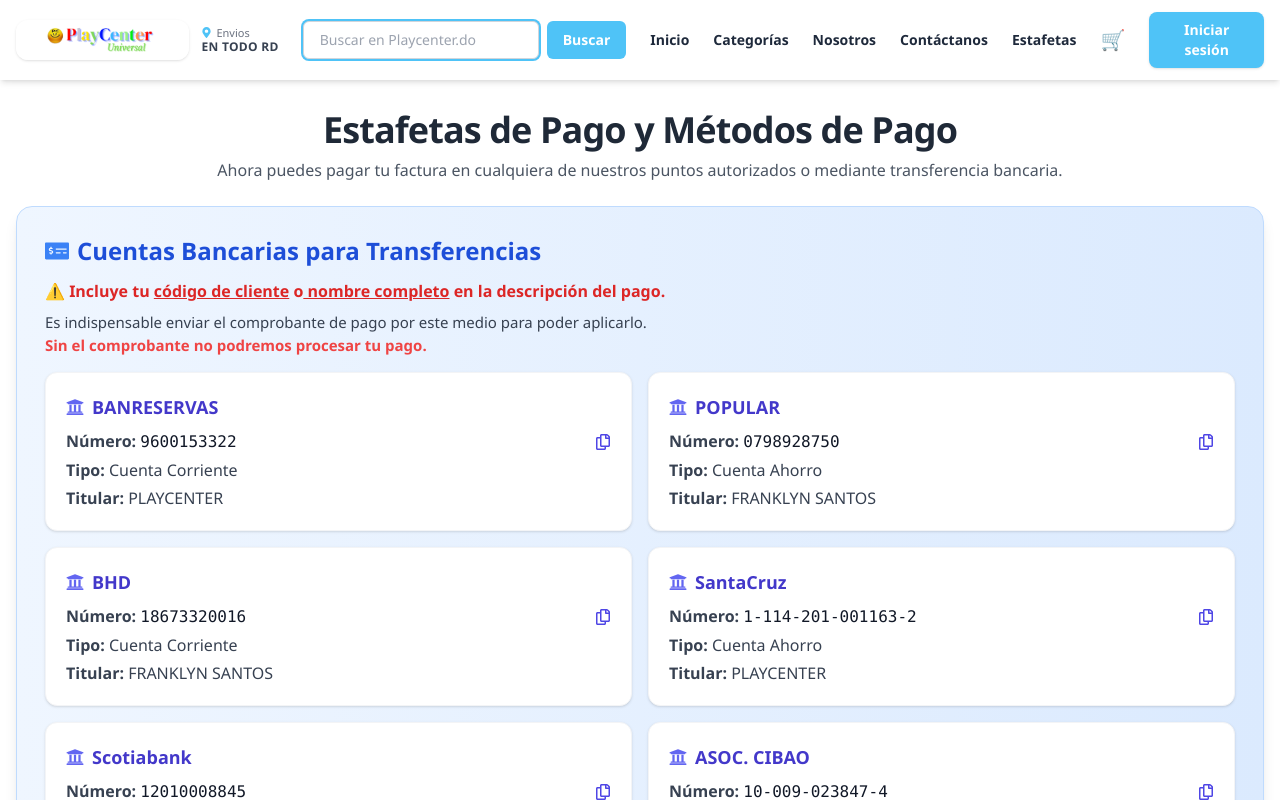
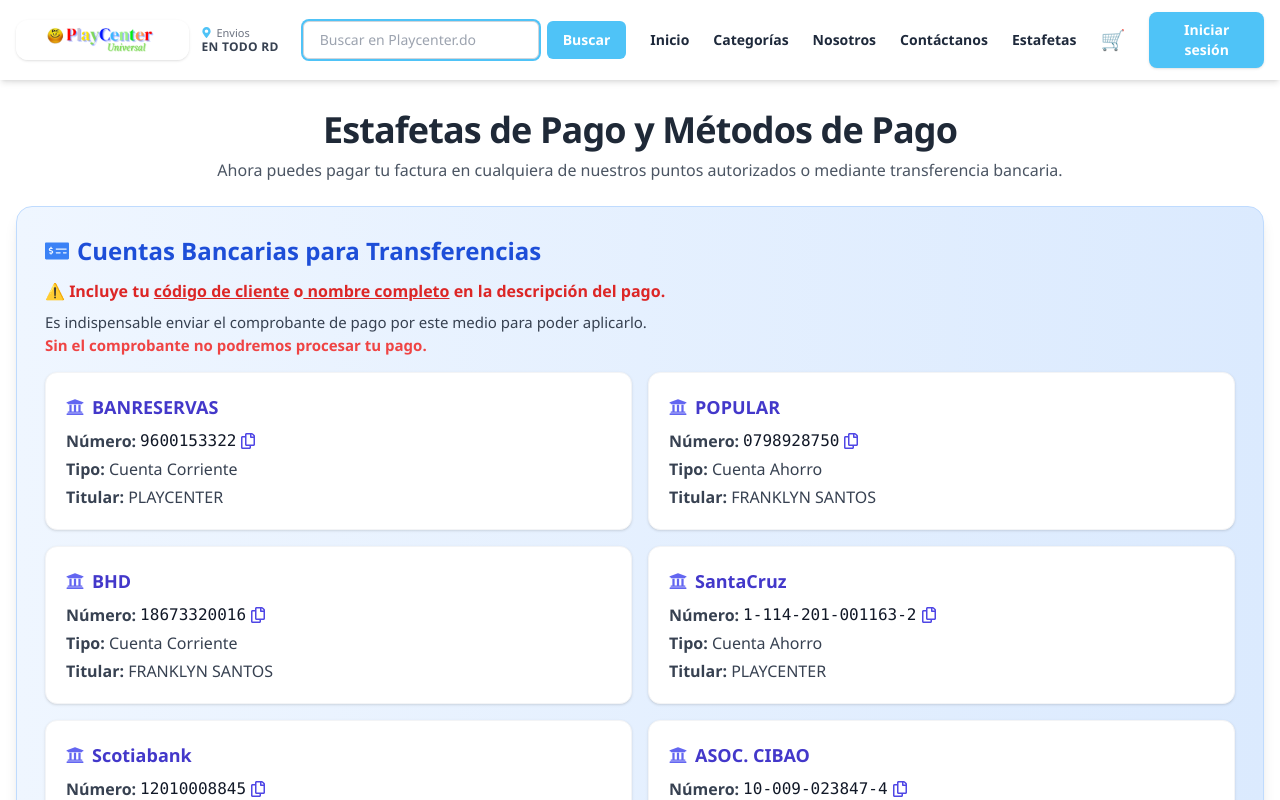
Before and after one commit to Arisleidy07/Playcenter-Universal, a React (Vite) app: page /estafetas in a window 1280 px wide. Shown: the top 800 px of the page. Built offline with nearby package versions, Linux system fonts and the light colour scheme; no server answers.

Commit message:
“cambios”

```diff
--- a/src/pages/estafetas.jsx
+++ b/src/pages/estafetas.jsx
@@ -177,19 +177,20 @@ export default function Estafetas() {
                 <FaUniversity className="text-indigo-500" />
                 {cuenta.banco}
               </h3>
-              <p className="text-gray-700 mb-1 flex items-center justify-between">
-                <span>
-                  <span className="font-semibold">Número: </span>
-                  <span className="text-gray-900 font-mono">{cuenta.numero}</span>
-                </span>
+<p className="text-gray-700 mb-1 flex items-center">
+  <span className="font-semibold mr-1">Número: </span>
+  <span className="text-gray-900 font-mono flex items-center">
+    {cuenta.numero}
     <button
       onClick={() => handleCopy(cuenta.numero, index)}
-                  className="text-indigo-600 hover:text-indigo-800 ml-2"
+      className="text-indigo-600 hover:text-indigo-800 ml-1"
       title="Copiar número"
     >
       {copiedIndex === index ? <FaCheck /> : <FaRegCopy />}
     </button>
+  </span>
 </p>
+
               <p className="text-gray-700 mb-1">
                 <span className="font-semibold">Tipo: </span>
                 {cuenta.tipo}
```
Lines whose indentation alone changed are shown as unchanged.
